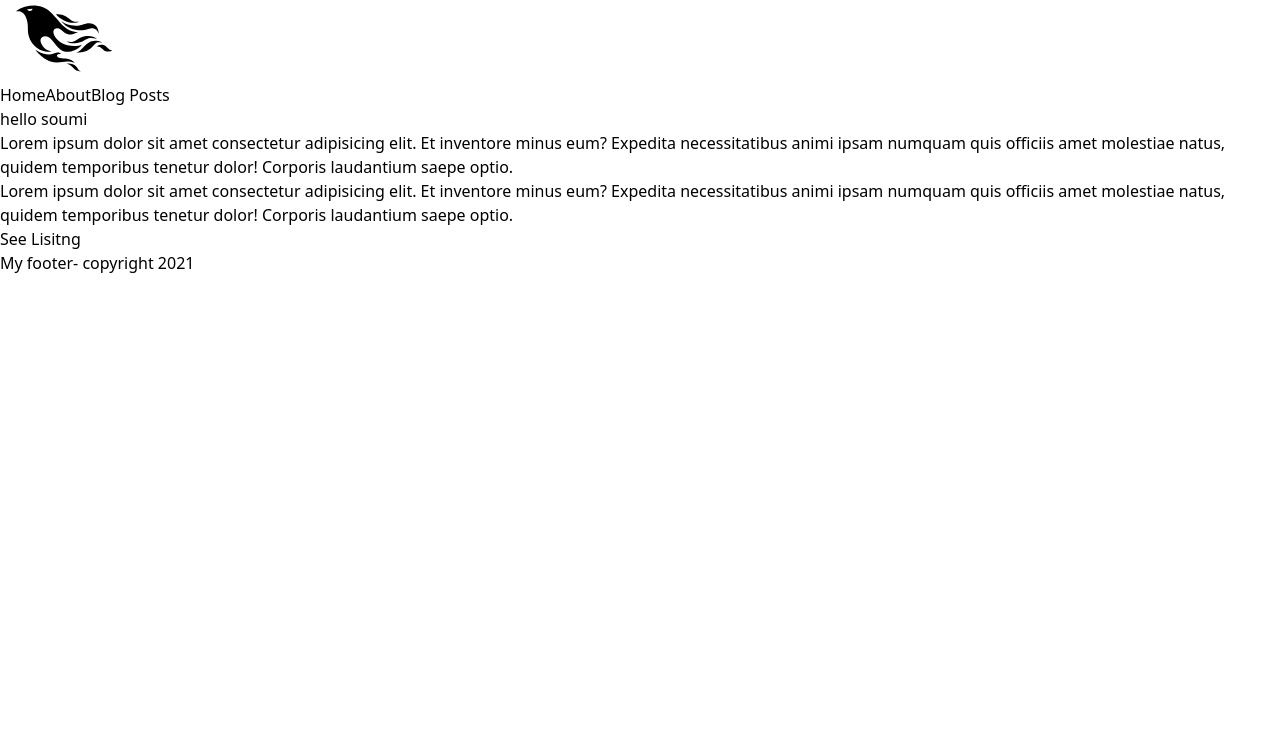
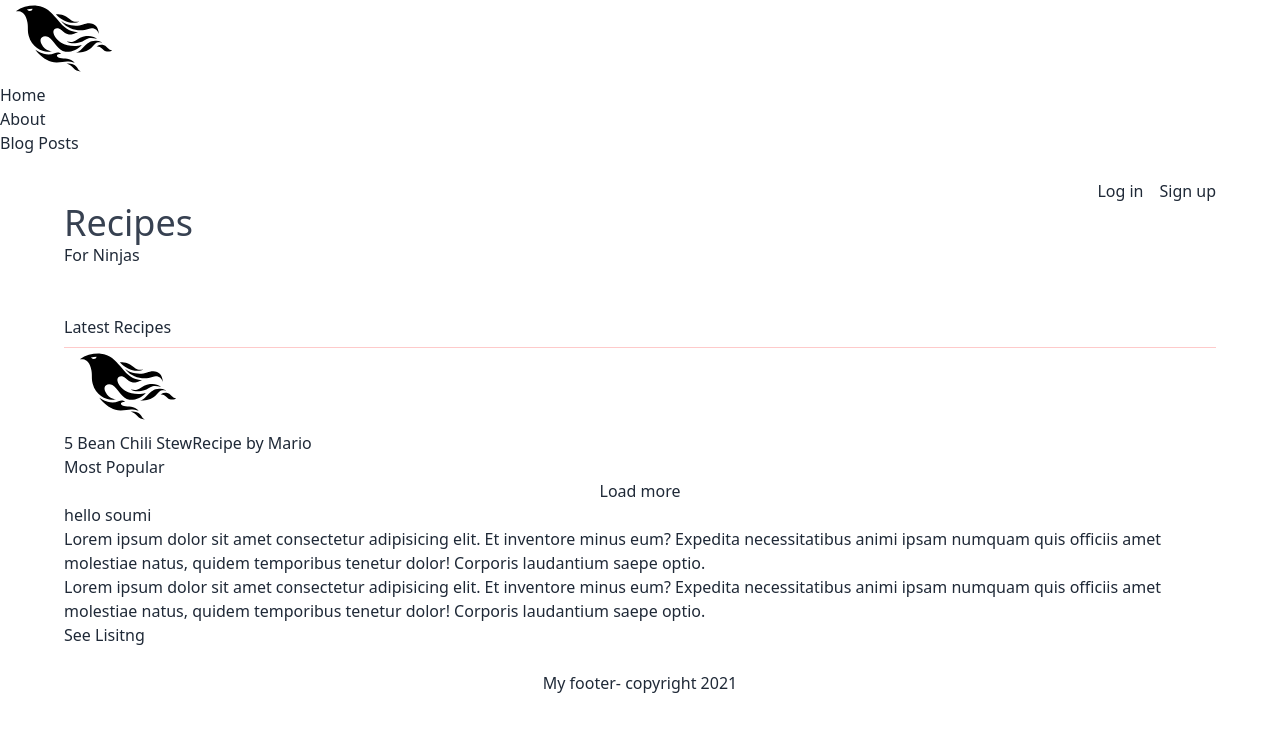
Before and after one commit to ssayanm/nextjs-blog-frontend, a Next.js app: page / in a window 1280 px wide. Shown: the top 732 px of the page. Built offline with nearby package versions, Linux system fonts and the light colour scheme.

Commit message:
learning tailwind and implementing

```diff
--- a/components/BlogItem.js
+++ b/components/BlogItem.js
@@ -2,12 +2,14 @@ import Link from "next/link";
 
 const BlogItem = ({ id, title, slug, content, author }) => {
   return (
+    <div className="p-6 max-w-sm mx-auto bg-white rounded-xl shadow-md flex items-center space-x-4">
       <Link href={`/posts/${slug}`} key={id}>
         <a>
           <h3>{title}</h3>
           <p>{author}</p>
         </a>
       </Link>
+    </div>
   );
 };
 
--- a/components/Footer.js
+++ b/components/Footer.js
@@ -1,5 +1,7 @@
 const Footer = () => {
-  return <footer>My footer- copyright 2021</footer>;
+  return (
+    <footer className="flex justify-center">My footer- copyright 2021</footer>
+  );
 };
 
 export default Footer;
--- /dev/null
+++ b/components/Header.js
@@ -0,0 +1,38 @@
+import Link from "next/link";
+import Image from "next/image";
+
+const Header = () => {
+  return (
+    <div>
+      <nav>
+        <div className="p4">
+          <Image
+            src="/phoenix-framework.svg"
+            alt="site logo"
+            width={128}
+            height={77}
+          />
+        </div>
+        <ul>
+          <li>
+            <Link href="/">
+              <a>Home</a>
+            </Link>
+          </li>
+          <li>
+            <Link href="/about">
+              <a>About</a>
+            </Link>
+          </li>
+          <li>
+            <Link href="/posts">
+              <a>Blog Posts</a>
+            </Link>
+          </li>
+        </ul>
+      </nav>
+    </div>
+  );
+};
+
+export default Header;
--- a/components/Layout.js
+++ b/components/Layout.js
@@ -1,12 +1,12 @@
 import Footer from "./Footer";
-import Navbar from "./Navbar";
+import Header from "./Header";
 import Meta from "./Meta";
 
 const Layout = ({ children }) => {
   return (
-    <div className="content">
+    <div className="md:container md:mx-auto text-gray-800">
       <Meta />
-      <Navbar />
+      <Header />
       {children}
       <Footer />
     </div>
--- a/components/Navbar.js
+++ /dev/null
@@ -1,28 +0,0 @@
-import Link from "next/link";
-import Image from "next/image";
-
-const Navbar = () => {
-  return (
-    <nav>
-      <div className="logo">
-        <Image
-          src="/phoenix-framework.svg"
-          alt="site logo"
-          width={128}
-          height={77}
-        />
-      </div>
-      <Link href="/">
-        <a>Home</a>
-      </Link>
-      <Link href="/about">
-        <a>About</a>
-      </Link>
-      <Link href="/posts">
-        <a>Blog Posts</a>
-      </Link>
-    </nav>
-  );
-};
-
-export default Navbar;
--- a/pages/index.js
+++ b/pages/index.js
@@ -1,9 +1,50 @@
 import Link from "next/link";
 import React from "react";
+import Image from "next/image";
 
 export default function Home() {
   return (
-    <React.Fragment>
+    <section className="px-16 py-6">
+      <div className="flex justify-center md:justify-end">
+        <a href="#">Log in</a>
+        <a href="#" className="ml-4">
+          Sign up
+        </a>
+      </div>
+
+      <header>
+        <h2 className="text-gray-700 text-4xl">Recipes</h2>
+        <h3>For Ninjas</h3>
+      </header>
+
+      <div>
+        <h4 className="mt-12 pb-2 border-b border-red-200">Latest Recipes</h4>
+
+        <div>
+          <div>
+            <Image
+              src="/phoenix-framework.svg"
+              alt="site logo"
+              width={128}
+              height={77}
+            />
+
+            <div>
+              <span>5 Bean Chili Stew</span>
+              <span>Recipe by Mario</span>
+            </div>
+          </div>
+        </div>
+
+        <h4>Most Popular</h4>
+
+        <div></div>
+      </div>
+
+      <div className="flex justify-center">
+        <div>Load more</div>
+      </div>
+
       <div>
         <h1>hello soumi</h1>
         <p>
@@ -22,6 +63,6 @@ export default function Home() {
           <a>See Lisitng</a>
         </Link>
       </div>
-    </React.Fragment>
+    </section>
   );
 }
--- a/pages/posts/[slug].js
+++ b/pages/posts/[slug].js
@@ -1,6 +1,3 @@
-import BlogDetails from "../../components/BlogItem";
-import BlogList from "../../components/BlogList";
-
 export const getStaticPaths = async () => {
   const res = await fetch(`${process.env.NEXT_API_URL}/blogs/`);
   const data = await res.json();
```
Lines whose indentation alone changed are shown as unchanged.
